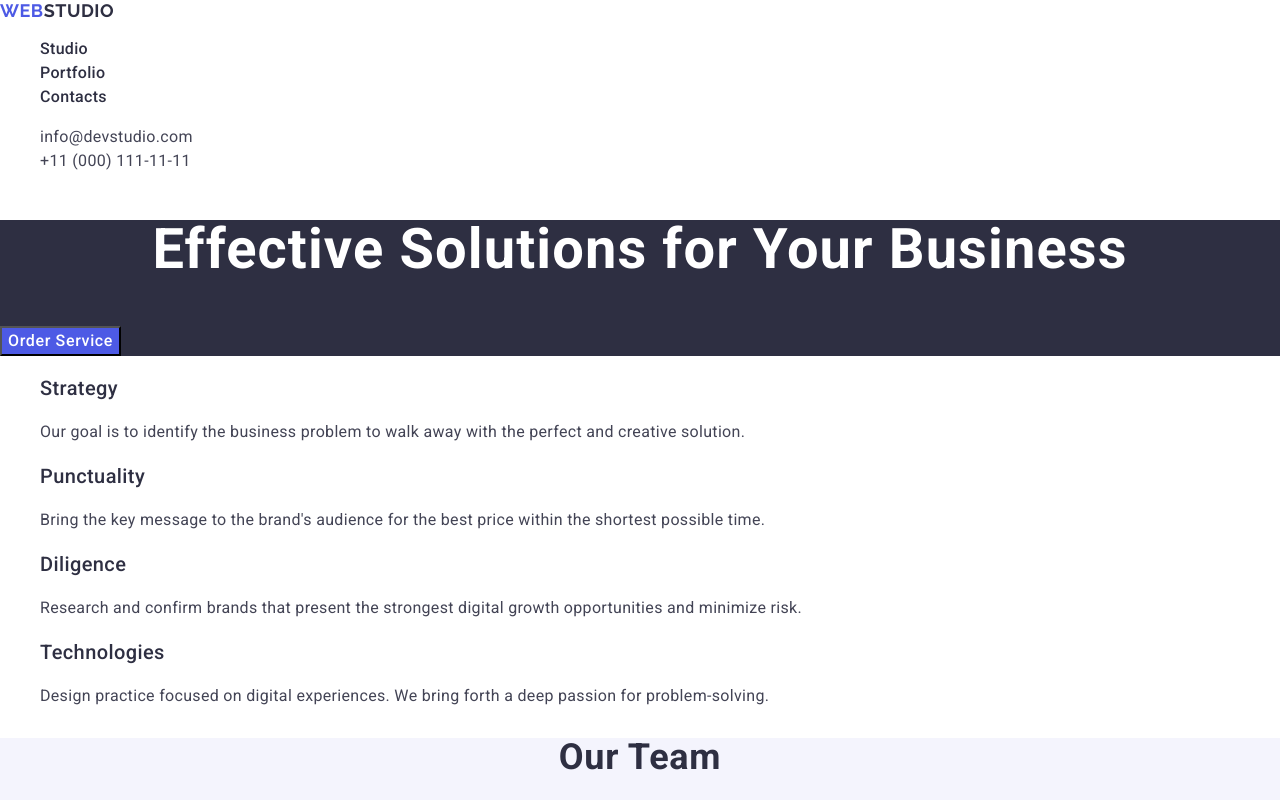
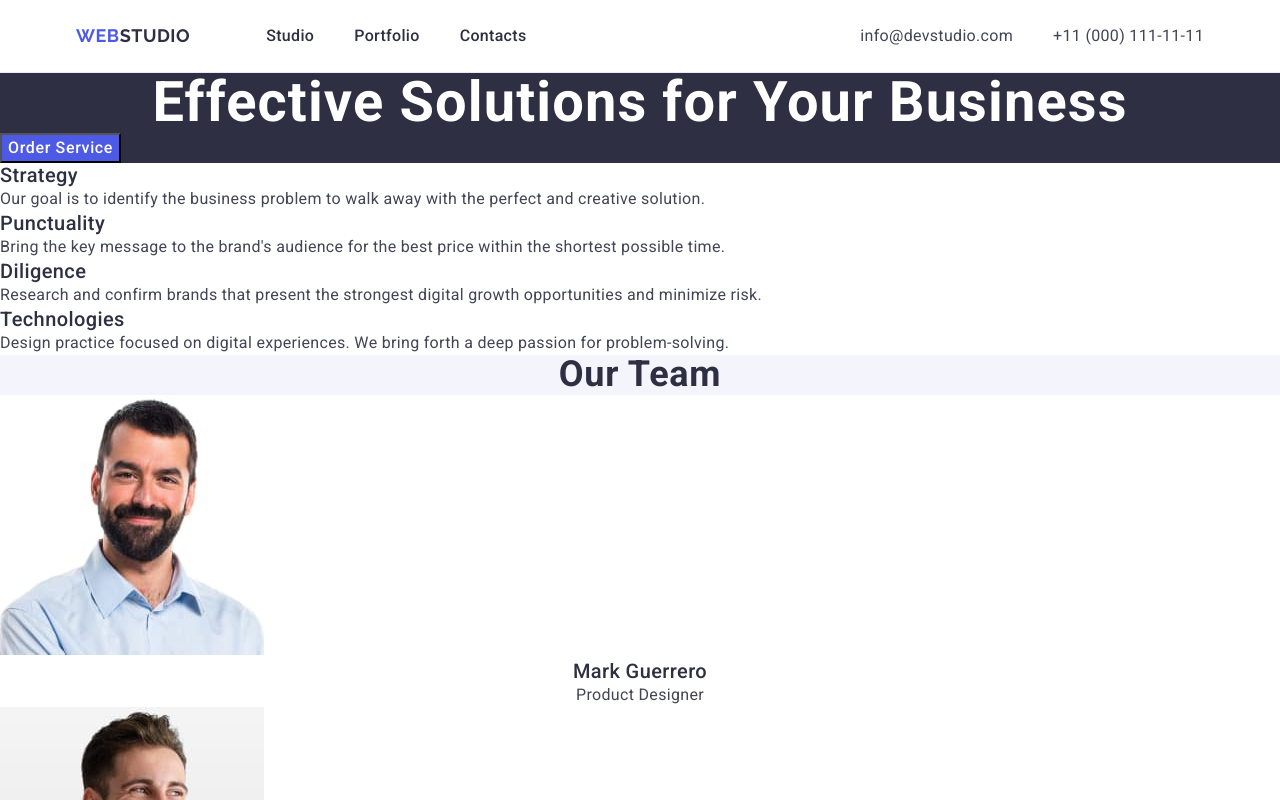
Before and after one commit to Sergii369/goit-markup-hw-03, a plain HTML site: page index.html in a window 1280 px wide. Shown: the top 800 px of the page. Drawn offline with nearby package versions, Linux system fonts and the light colour scheme.

Commit message:
hw3 header

```diff
--- a/css/styles.css
+++ b/css/styles.css
@@ -4,13 +4,51 @@ body {
   background-color: #ffffff;
 }
 
+/* reset */
+
 ul,
 ol {
   list-style-type: none;
+  margin: 0;
+  padding: 0;
+}
+
+h1,
+h2,
+h3,
+h4,
+h5,
+h6,
+p {
+  margin: 0;
 }
 
 a {
   text-decoration: none;
+}
+
+/* common */
+
+.conteiner {
+  max-width: 1158px;
+  padding: 0 15px;
+  margin: 0 auto;
+}
+
+/* header */
+
+.page-header {
+  border-bottom: 1px solid #e7e9fc;
+}
+
+.header-container {
+  display: flex;
+  align-items: center;
+}
+
+.header-nav {
+  display: flex;
+  align-items: center;
 }
 
 .logo {
@@ -23,6 +61,11 @@ a {
   color: #4d5ae5;
 }
 
+.header-logo {
+  padding: 24px 0;
+  margin-right: 76px;
+}
+
 .header-logo .logo-part {
   color: #2e2f42;
 }
@@ -31,7 +74,15 @@ a {
   color: #f4f4fd;
 }
 
+.nav-list {
+  display: flex;
+  align-items: center;
+  gap: 40px;
+}
+
 .nav-link {
+  display: block;
+  padding: 24px 0;
   font-size: 16px;
   font-weight: 500;
   line-height: 1.5;
@@ -40,10 +91,19 @@ a {
 }
 
 .contacts {
+  margin-left: auto;
   font-style: normal;
 }
 
+.contacts-list {
+  display: flex;
+  align-items: center;
+  gap: 40px;
+}
+
 .contacts-link {
+  display: block;
+  padding: 24px 0;
   font-size: 16px;
   line-height: 1.5;
   letter-spacing: 0.02em;
--- a/index.html
+++ b/index.html
@@ -21,6 +21,7 @@
   </head>
   <body>
     <header class="page-header">
+      <div class="conteiner header-container">
         <nav class="header-nav">
           <a class="logo header-logo" href="./index.html"
             >Web<span class="logo-part">Studio</span>
@@ -47,6 +48,7 @@
             </li>
           </ul>
         </address>
+      </div>
     </header>
     <main>
       <!--Hero image-->
```
Lines whose indentation alone changed are shown as unchanged.
